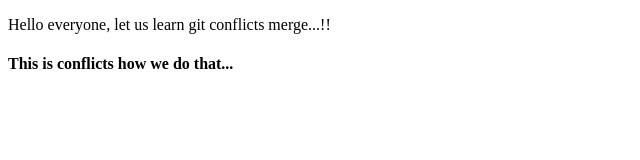
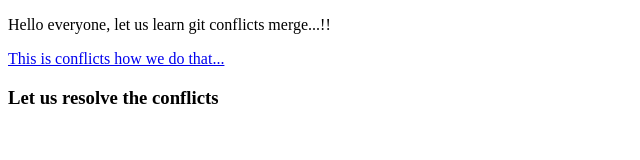
Before and after one commit to ABVenu/testcollab, a plain HTML site: page Index.html in a window 1280 px wide. Shown: the whole page, without its empty margins (0-640 px from the left). Drawn offline with Linux system fonts and the light colour scheme.

Commit message:
conflicts added

```diff
--- a/Index.html
+++ b/Index.html
@@ -7,6 +7,7 @@
 </head>
 <body>
     <p>Hello everyone, let us learn git conflicts merge...!!</p>
-    <h4>This is conflicts how we do that...</h4>
+    <a href="https://github.com/">This is conflicts how we do that...</a>
+    <h3>Let us resolve the conflicts</h3>
 </body>
 </html>
```
